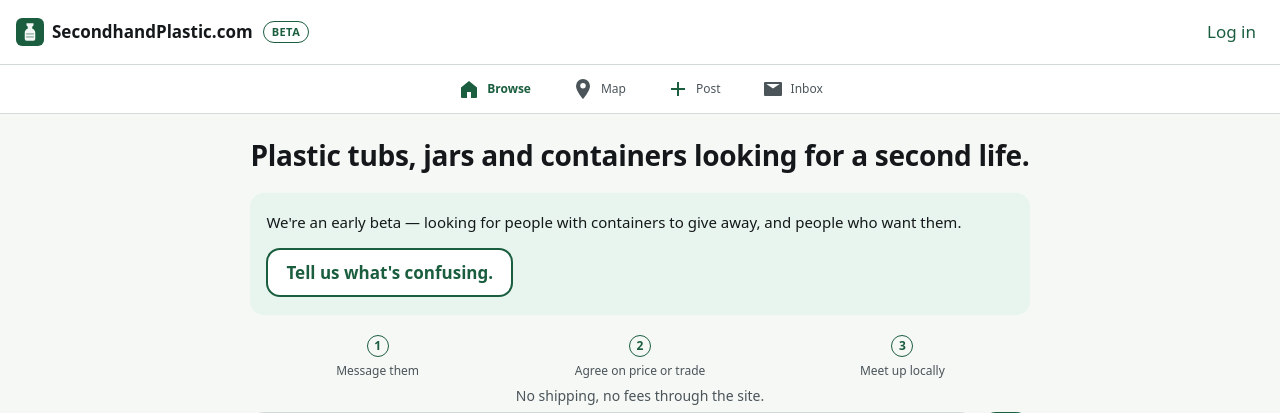
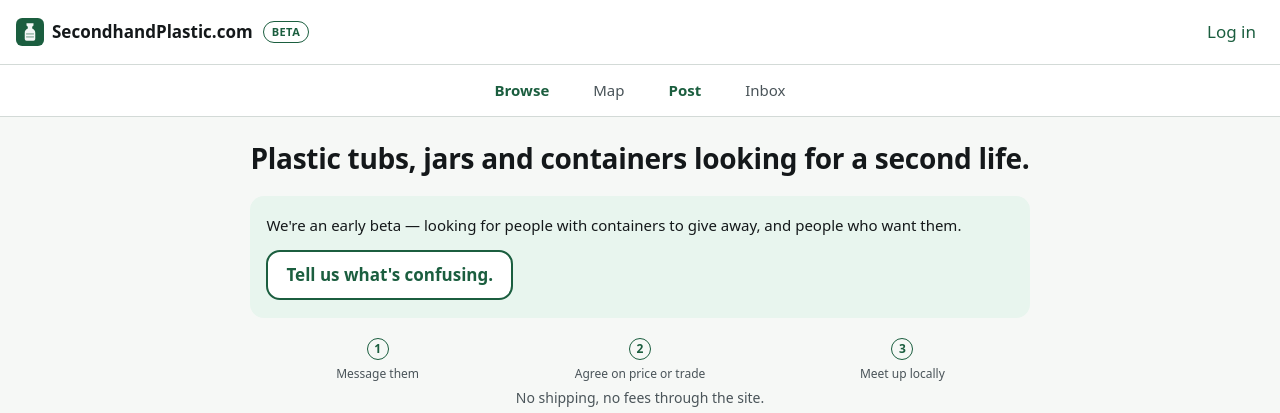
Before and after one commit to seanhelvey/containerswap, a FastAPI app: page / in a window 1280 px wide. Shown: the top 413 px of the page. Run offline with FastAPI, Linux system fonts and the light colour scheme; data that the repository does not hold is empty.

Commit message:
Fix #29: desktop nav drops icons instead of trying to keep them legible
Closes the loop from your screenshot: the row-direction override on .tab
should have put icon and label side by side at desktop widths, but it
rendered as stacked tiles regardless — I can't visually verify rendering
myself, so rather than keep patching a hack I can't confirm works, this
replaces it with the conventional, low-risk pattern: desktop nav is plain
text links, no icons at all above 640px. Text-primary horizontal nav is
the standard desktop convention (icon-over-label tiles are specifically a
mobile tab-bar pattern per Material/Apple HIG), and it can't have an
icon-rendering bug because there's no icon to render.

.tab-primary keeps its emphasis (bold + green) through the layout change
now that it can't rely on a colored icon to signal "the primary action."

Co-Authored-By: Claude Sonnet 5 <noreply@anthropic.com>

```diff
--- a/static/css/app.css
+++ b/static/css/app.css
@@ -98,9 +98,13 @@ main { padding: var(--pad); max-width: 900px; margin: 0 auto; }
 .tab.is-active { color: var(--green); font-weight: 600; }
 .tab-primary svg { fill: var(--green); }
 
-/* Below 640px the tab bar is a mobile app convention: pinned to the bottom
-   edge, thumb reach. Above it, nobody looks there — desktop nav lives near
-   the header, so reorder it next to .topbar instead of moving any markup. */
+/* Below 640px the tab bar is a mobile app convention: icon-over-label tiles
+   pinned to the bottom edge for thumb reach (Material/Apple HIG). That
+   convention doesn't carry to desktop — real desktop nav is text-primary,
+   horizontal, near the header, not stacked tiles relocated next to it. So
+   above 640px this drops icons entirely rather than trying to keep them
+   legible at a smaller size: plain text links are unambiguous regardless of
+   icon rendering, and match how desktop nav conventionally looks. */
 @media (min-width: 640px) {
   body { padding-bottom: 0; display: flex; flex-direction: column; }
   .topbar { order: 0; }
@@ -110,11 +114,13 @@ main { padding: var(--pad); max-width: 900px; margin: 0 auto; }
   .tabbar {
     order: 1;
     position: static;
-    display: flex; justify-content: center; gap: 8px;
+    display: flex; justify-content: center; gap: 4px;
     border-top: none; border-bottom: 1px solid var(--line);
     padding-bottom: 0;
   }
-  .tab { flex-direction: row; gap: 6px; padding: 10px 16px; }
+  .tab { flex-direction: row; padding: 14px 20px; font-size: 15px; }
+  .tab svg { display: none; }
+  .tab-primary { color: var(--green); font-weight: 700; }
 }
 
 /* --- type --- */
```
